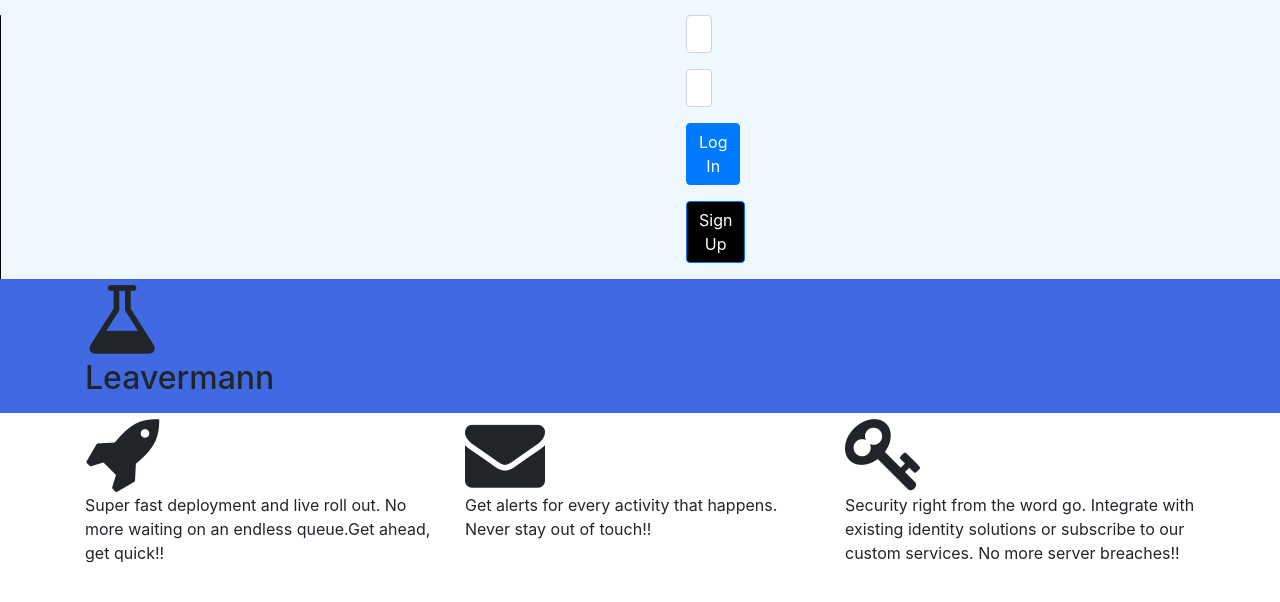
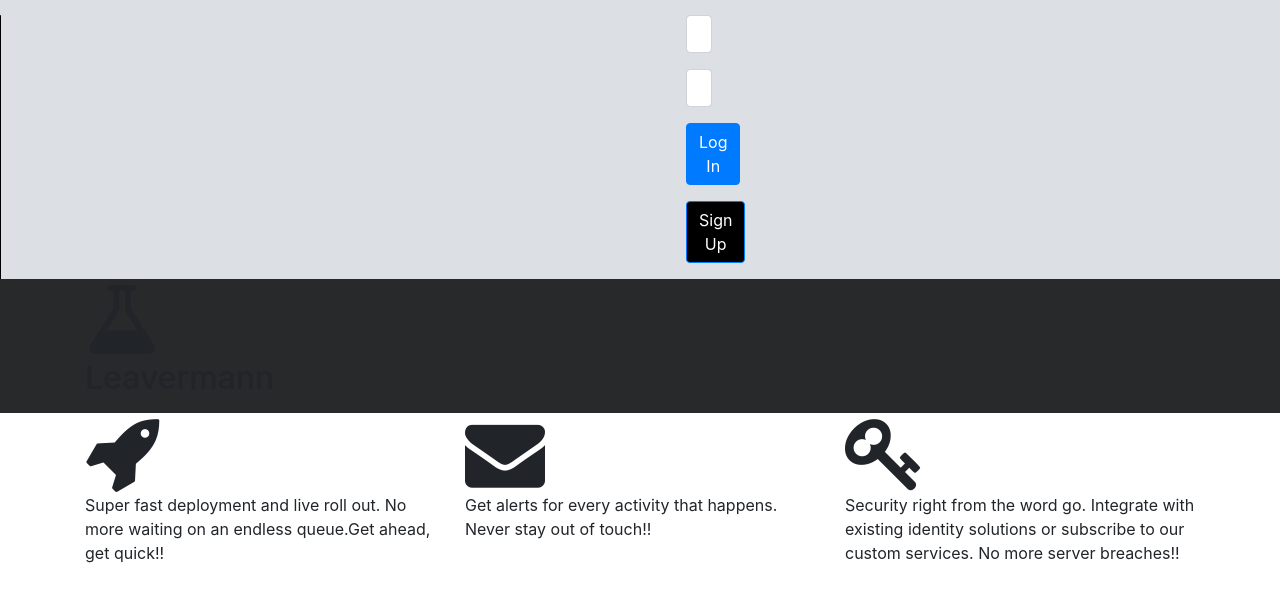
Before and after one commit to sanjitmisra/leavermann, a PHP site: page / in a window 1280 px wide. Shown: the top 602 px of the page. Run offline with PHP 8.4, Linux system fonts and the light colour scheme; some libraries are stand-ins or nearby versions.

Commit message:
color changes

```diff
--- a/view/index.php
+++ b/view/index.php
@@ -7,9 +7,8 @@
 ?>
 
 <!-- The Body Content Begins Here-->
-<section id="header" class="appear" style="background-color: rgb(240,248,255)">
+<section id="header" class="appear" style="background-color: #dce0e5;">
    <div class = "row" style="padding-top:15px;">
-
         <button type="button" class="navbar-toggle" data-toggle="collapse" data-target=".navbar-collapse">
         </button>
 
@@ -35,7 +34,7 @@
   </div>
 </section>
 
-<section class="featured" style="background-color: rgb(65,105,225)">
+<section class="featured" style="background-color: #27292b;">
       <div class="container" >
         <div class="row mar-bot40" >
           <div class="col-md-6 col-md-offset-3">
```
Lines whose indentation alone changed are shown as unchanged.
